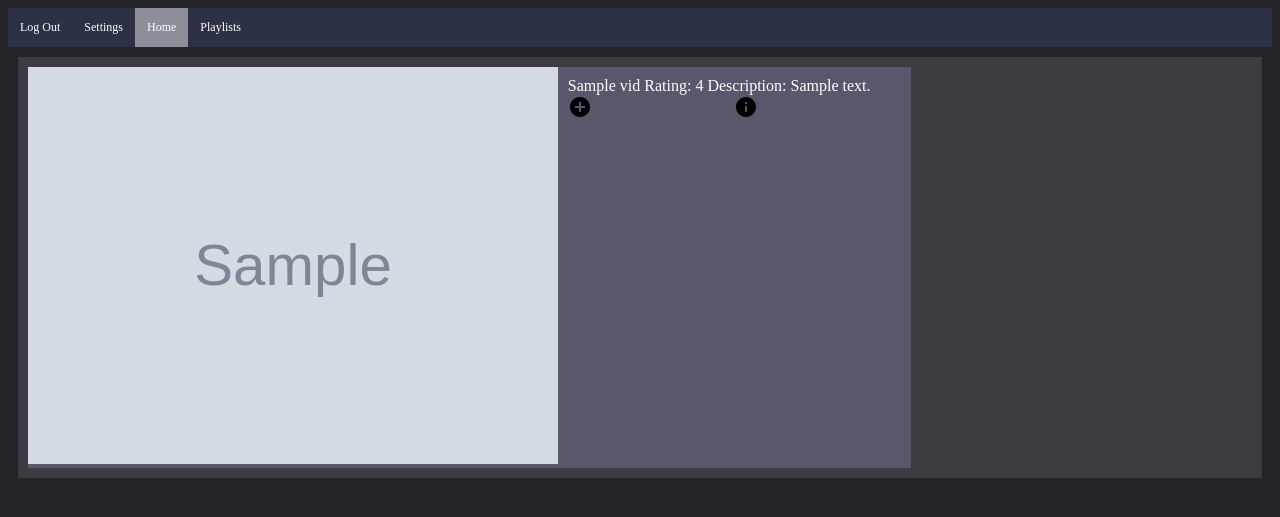
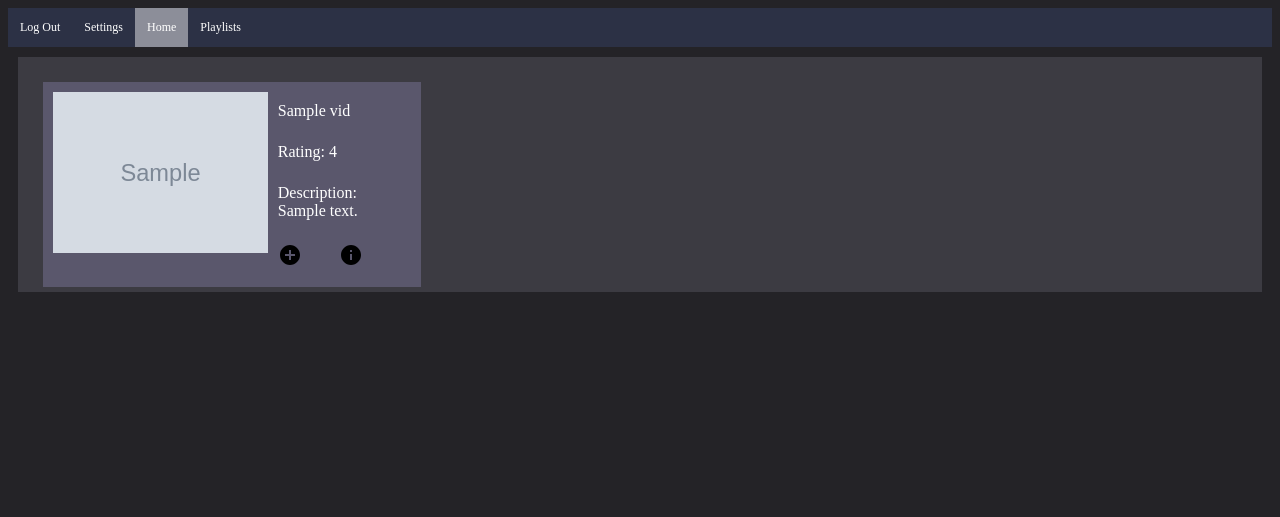
Before and after one commit to scifi6546/hermit, a Python web app: template templates/home.jinja2 in a window 1280 px wide. Shown: the top 517 px of the page. Run offline with Jinja, Linux system fonts and the light colour scheme; the template is opened without the code that fills it: most values are stand-ins (such as "Sample title", 1, 10 or a date in 2020); grey boxes marked "Sample" are stand-in pictures.

Commit message:
improved css on firefox

```diff
--- a/static/index.css
+++ b/static/index.css
@@ -1,7 +1,10 @@
 .video_div{
-	width: 100%;
-	/*! padding: 15px; */
+	/*! width: 100%; */
+	padding: 15px;
 	/*! margin: 5px; */
+	max-height: 200px;
+	width: -moz-available;
+	width: -webkit-fill-available;
 }
 .playlist_add{
 	height: 24px;
@@ -30,11 +33,19 @@ video{
 .video_description{
 	color:white;
 	margin: 10px;
+	display: flex;
+	flex-direction: column;
+	/*! flex-grow: 1; */
+	/*! flex-grow: 2; */
+	/*! overflow: hidden; */
+	/*! text-overflow: ellipsis; */
 }
 .video_grid{
 	display:grid;
 	grid-template-columns: 60% 40%;
 	background-color: #5a576c;
+	height: 100%;
+	padding: 10px;
 }
 .video_div a{
 	width:100%;
@@ -46,6 +57,7 @@ video{
 html{
 	background-color: #242327;
 	-webkit-text-size-adjust: none;
+	flex-grow: 1;
 }
 .video_buttons{
 	display: grid;
@@ -56,9 +68,11 @@ html{
 	padding: 10px;
 	display: grid;
 	margin: 10px;
-	grid-template-columns: auto auto auto;
+	grid-template-columns: 33.33% 33.33% 33.33%;
 	grid-column-gap: 10px;
 	justify-items: center;
+	grid-row-gap: 10px;
+	overflow: hidden;
 }
 .playlist{
 	color: white;
@@ -160,6 +174,22 @@ html{
 	justify-items: center;
 	height: 100%;
 }
+.video_rating{
+	text-overflow: ellipsis;`
+	flex-grow: ;
+	flex-grow: 1;
+}
+.video_description{
+	text-overflow: ellipsis;
+}
+.video_name_text{
+	flex-grow: 1;
+}
+.video_description_text{
+	flex-grow: 1;
+	overflow: hidden;
+	text-overflow: ellipsis;
+}
 @media only screen and (max-width: 700px){
 
 	[class*="body"]{
--- a/templates/home.jinja2
+++ b/templates/home.jinja2
@@ -69,10 +69,16 @@
 				<img class="video_img" src="{{vid.thumbnail_url}}"/>
 			</a>
 			<div class="video_description">
-				{{vid.name}}
+				<div class="video_name_text">
+					{{vid.name}}
+				</div>
 
-				Rating: {{vid.video_data.rating}}
-				Description: {{vid.video_data.description}}
+				<div class="video_rating">
+					Rating: {{vid.video_data.rating}}
+				</div>
+				<div class="video_description_text">
+					Description: {{vid.video_data.description}}
+				</div>
 				<div class="video_buttons">
 					<img class="playlist_add" id="{{vid.path}}" src="/static/icons/add.svg">
 					</img>
```
